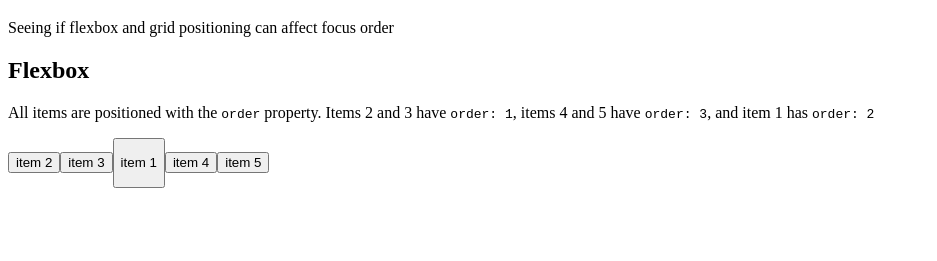
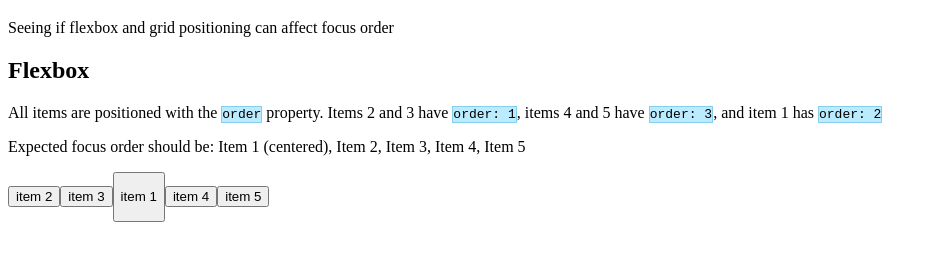
Before and after one commit to klalicki/focus-order-flexbox, a plain HTML site: page index.html in a window 1280 px wide. Shown: the part 61-322 px from the top of the page, without its empty margins (0-937 px from the left). Drawn offline with Linux system fonts and the light colour scheme.

Commit message:
adds expected focus order

```diff
--- a/index.html
+++ b/index.html
@@ -22,6 +22,11 @@
       #item-5 {
         order: 3;
       }
+      code {
+        background: rgb(186, 235, 255);
+        border: 1px solid skyblue;
+        color: black;
+      }
     </style>
   </head>
 
@@ -34,6 +39,10 @@
       3 have <code>order: 1</code>, items 4 and 5 have <code>order: 3</code>,
       and item 1 has <code>order: 2</code>
     </p>
+    <p>
+      Expected focus order should be: Item 1 (centered), Item 2, Item 3, Item 4,
+      Item 5
+    </p>
 
     <div class="flex-container">
       <button id="item-1">item 1</button>
```
